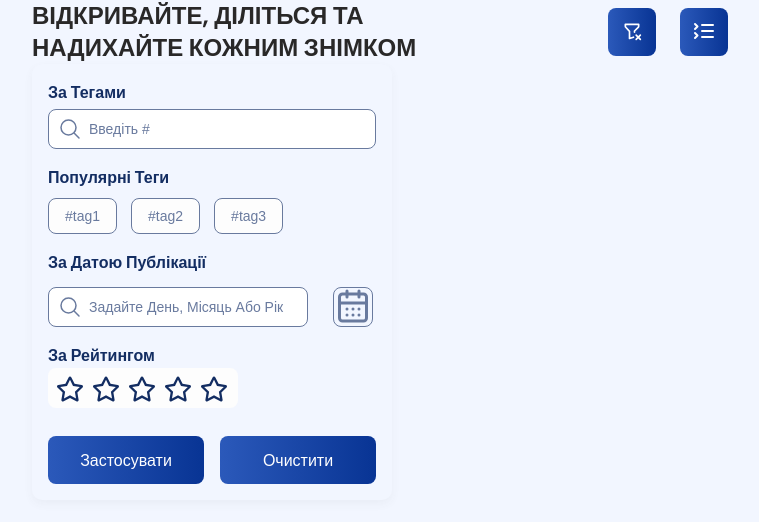
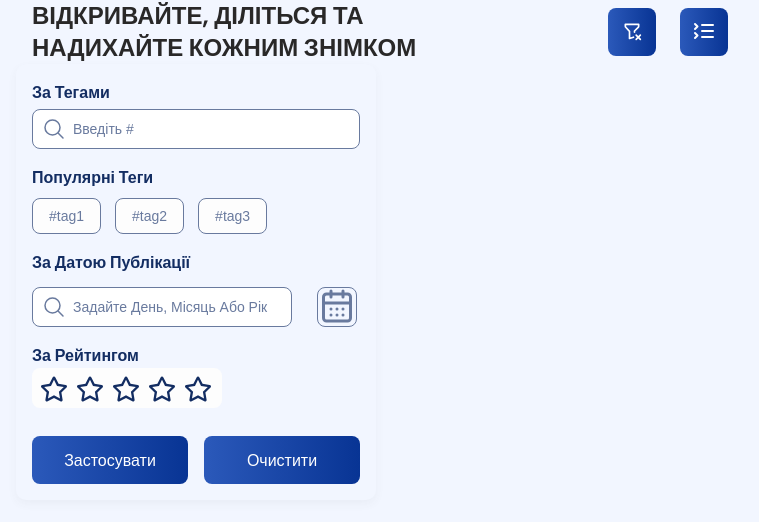
Before and after one commit to GoIT-Python-Web/Front-end-Python-Web-PhotoShare, a React (Vite) app: page /posts in a window 1280 px wide. Shown: the top 522 px of the page, without its empty margins (260-1019 px from the left). Built offline with nearby package versions, Linux system fonts and the light colour scheme; a web font is replaced by a local one.

Commit message:
fix placement

```diff
--- a/src/components/filters/filterPopUp/FilterPopUp.module.css
+++ b/src/components/filters/filterPopUp/FilterPopUp.module.css
@@ -2,6 +2,7 @@
   border-radius: 10px;
   padding: 16px;
   width: 360px;
+  margin-left: -16px;
   height: auto;
   box-shadow: 0 4px 10px 0 rgba(80, 80, 80, 0.05);
   background: #f2f6ff;
```
